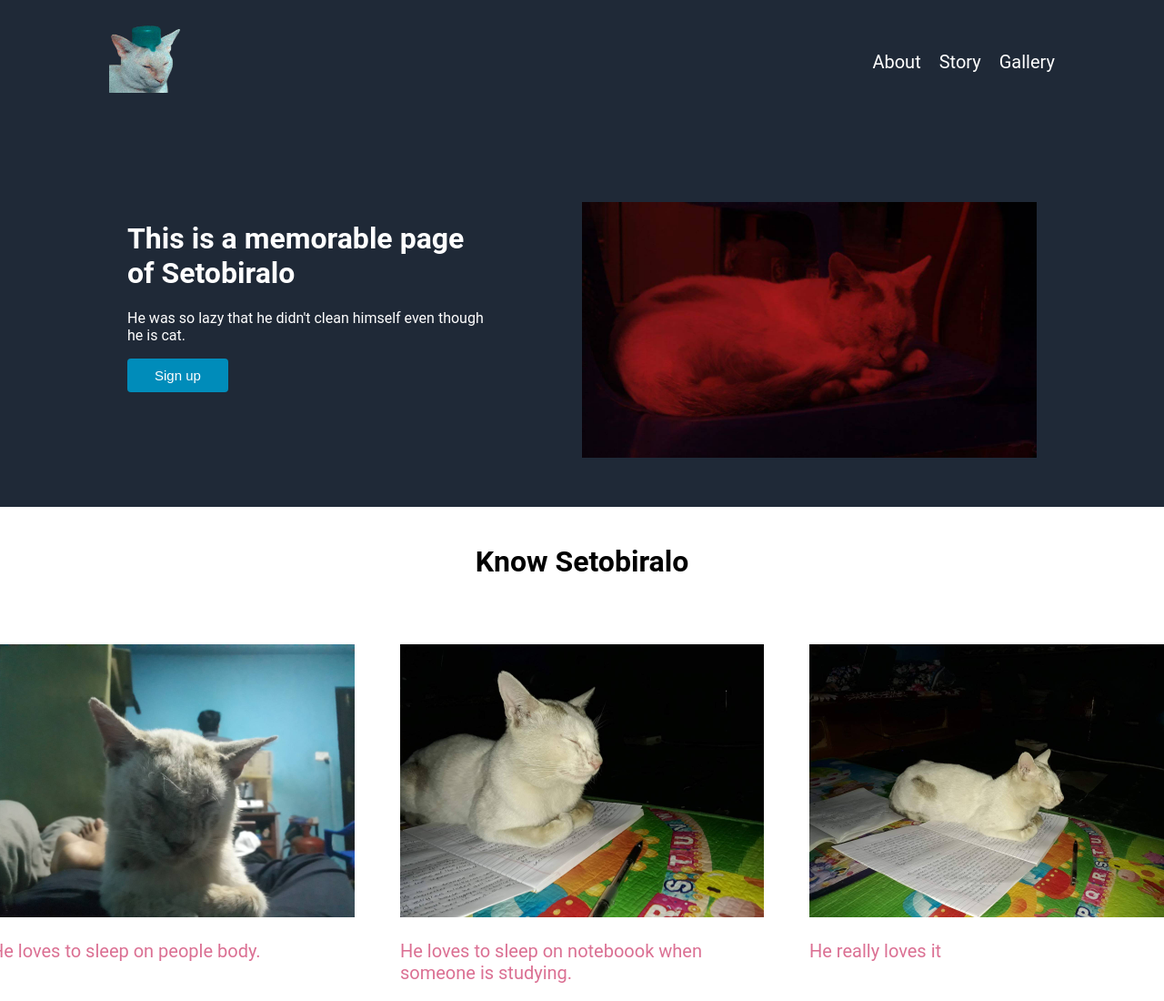
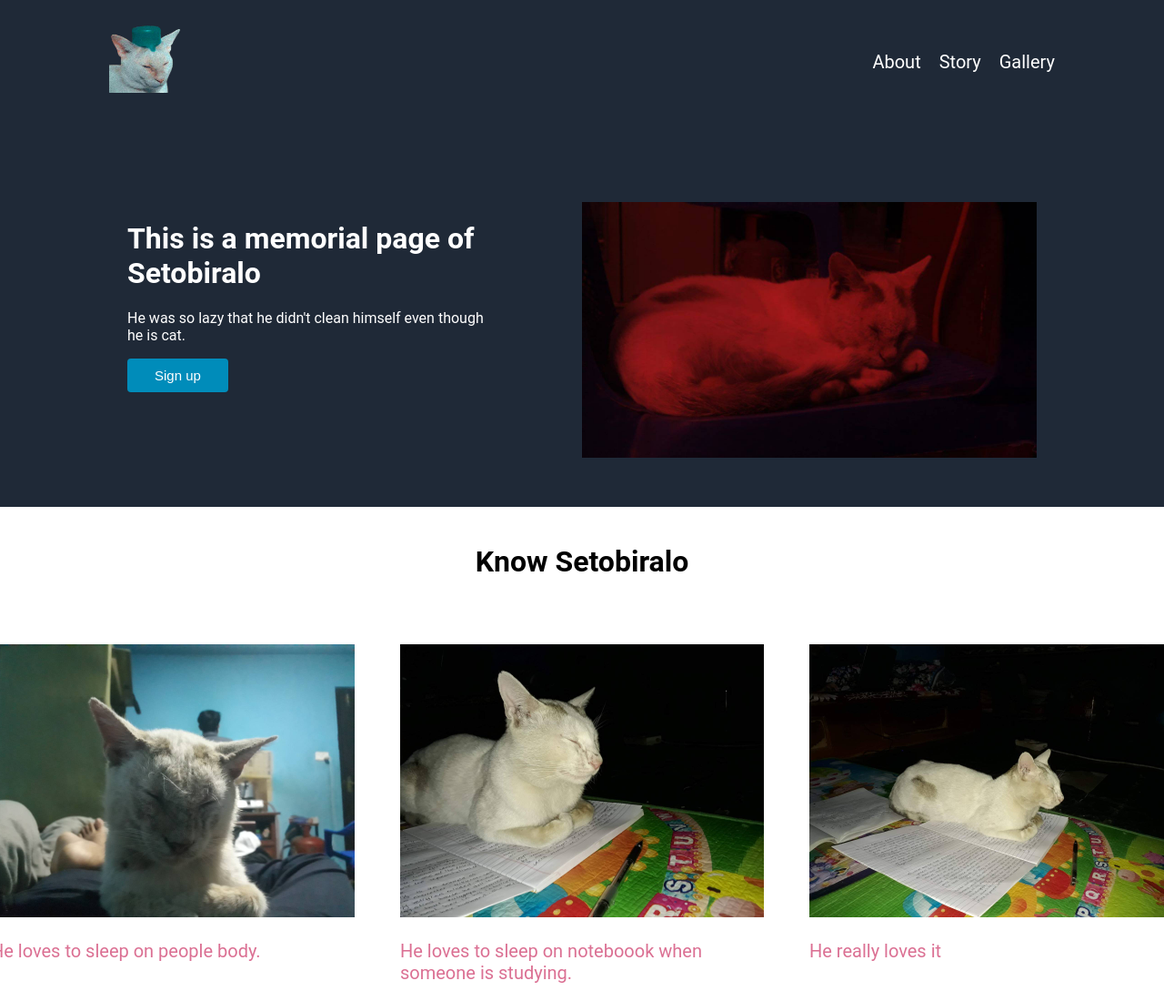
Before and after one commit to TheZero0-ctrl/landing-page, a plain HTML site: page index.html in a window 1280 px wide. Shown: the top 1100 px of the page at 91% size. Drawn offline with Linux system fonts and the light colour scheme.

Commit message:
Update index.html

```diff
--- a/index.html
+++ b/index.html
@@ -19,7 +19,7 @@
         </div>
         <div class="website-information">
             <div class="information">
-                <h1>This is a memorable page of Setobiralo</h1>
+                <h1>This is a memorial page of Setobiralo</h1>
                 <p>He was so lazy that he didn't clean himself even though he is cat.</p>
                 <button class="button-1 no-border">Sign up</button>
             </div>
```
